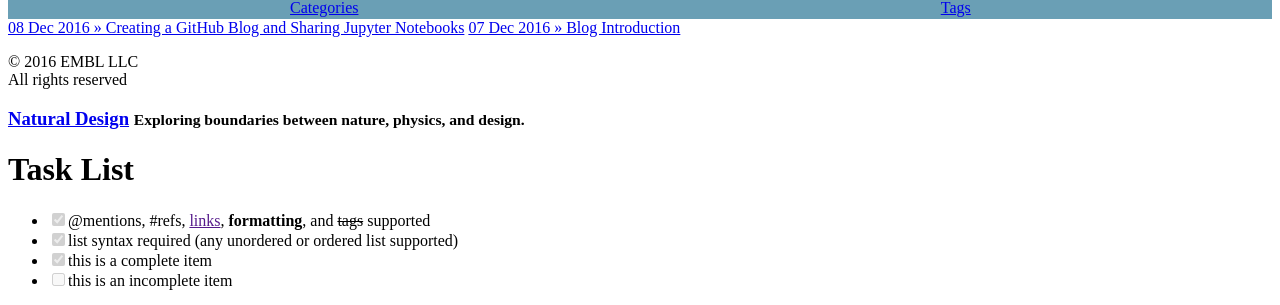
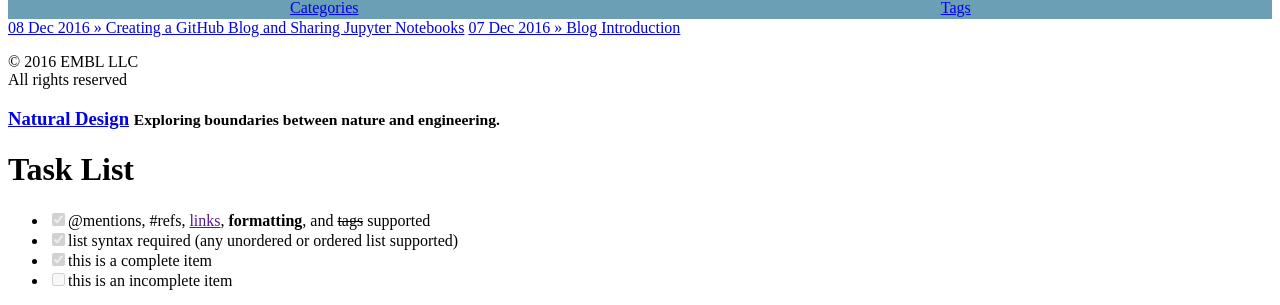
Before and after one commit to stembl/stembl.github.io, a Jekyll site: the page built from todo.md, in a window 1280 px wide. Shown: the part 133-438 px from the top of the page. Built offline with Jekyll 4.4.1, drawn with Linux system fonts in a browser that asks for light colours; our own code applies the rules of GitHub Pages for plain Markdown files.

Commit message:
changed agline

```diff
--- a/_config.yml
+++ b/_config.yml
@@ -13,7 +13,7 @@ permalink:           pretty
 
 # Setup
 title:            Natural Design
-tagline:          Exploring boundaries between nature, physics, and design.
+tagline:          Exploring boundaries between nature and engineering.
 url:              http://stembl.github.io/
 paginate:            5
 baseurl:          /
```
